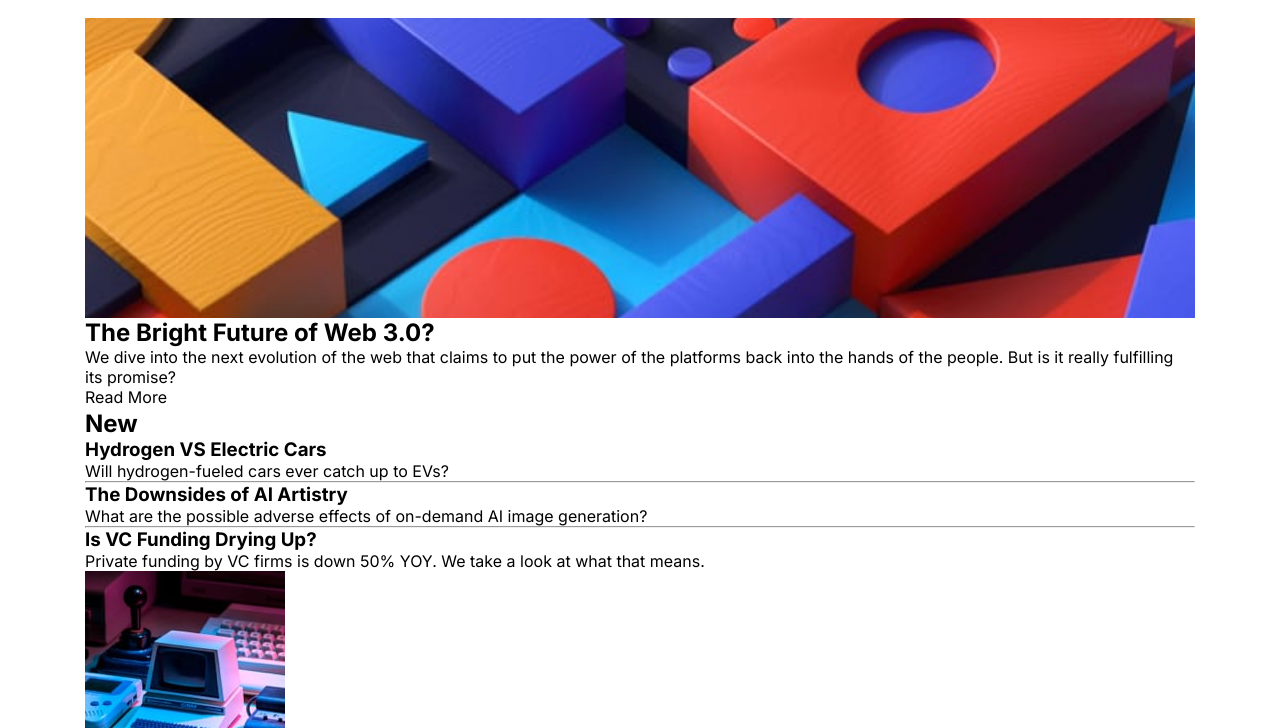
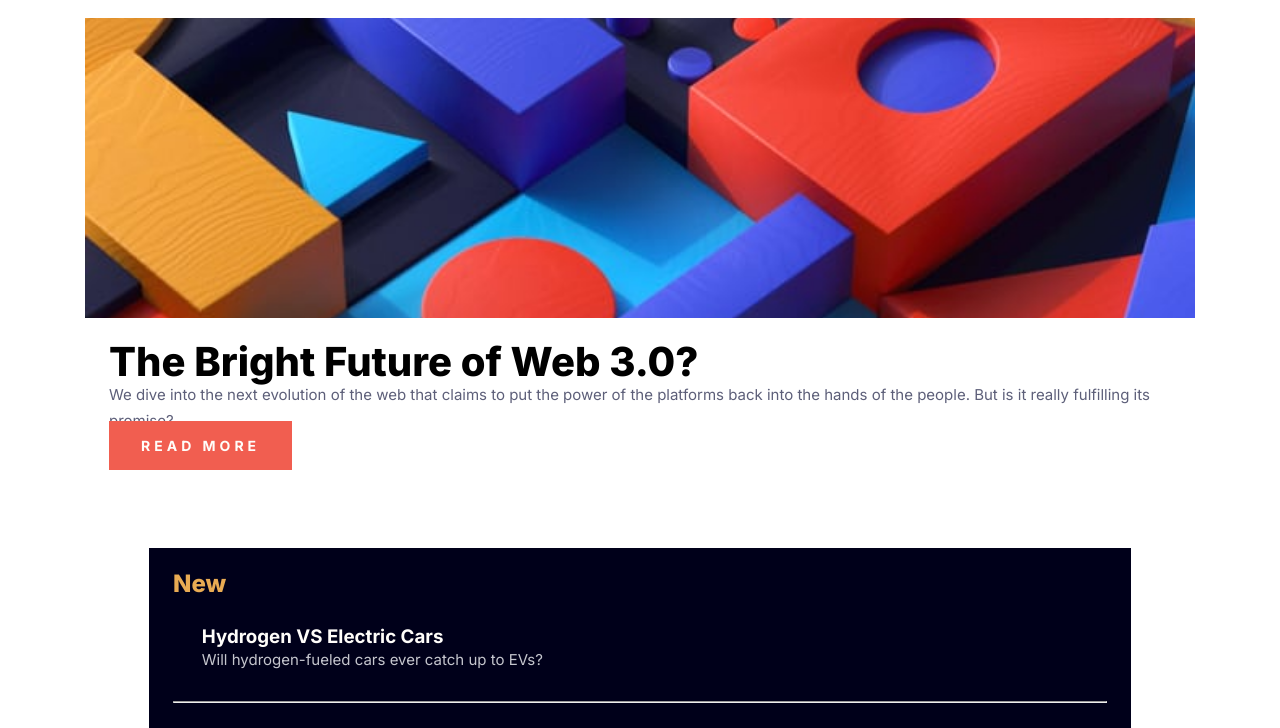
Before and after one commit to findech1/news-homepage, a plain HTML site: page index.html in a window 1280 px wide. Shown: the part 70-798 px from the top of the page. Drawn offline with Linux system fonts and the light colour scheme; files whose address does not match are found by name.

Commit message:
updated assignment

```diff
--- a/style.css
+++ b/style.css
@@ -130,3 +130,78 @@ header {
   background-size: 100% auto;
   block-size: 300px;
 }
+
+header section {
+  margin: 1.5em;
+  display:flex ;
+  flex-direction: column;
+}
+
+header h1 {
+  font-weight: 800;
+  font-size: 40px;
+  line-height: 40px;
+  display: inline-block;
+}
+
+header p {
+  font-style: normal;
+  font-weight: 400;
+  font-size: 15px;
+  line-height: 26px;
+  color: var(--dark-grayish-blue);
+  margin-top: 1rem 0.5rem 0;
+}
+
+header a {
+  text-transform: uppercase;
+  color: var(--off-white);
+  background-color: var(--primary-red);
+  padding: 1rem 2rem;
+  font-weight: 700;
+  font-size: 14px;
+  letter-spacing: 4px;
+  line-height: 24px;
+}
+header a:hover{
+  transition: 0.5s fadein;
+  background-color: var(--dark-blue);
+}
+
+.new {
+  background-color: var(--dark-blue);
+  padding: 1.5rem;
+  margin: 4rem;
+}
+
+.new h2 {
+color: var(--primary-orange);
+font-weight: 800;
+font-size: 24px;
+line-height: 24px;
+
+}
+
+.new article {
+  margin: 1.8rem;
+}
+
+.new h3 {
+  color: var(--off-white);
+}
+.new h3:hover {
+  color: var(--primary-orange);
+  transition: 0.5s fadein;
+}
+
+.new p {
+  font-size: 15px;
+  font-weight:400 ;
+  line-height: 24px;
+  color: var(--grayish-blue);
+}
+
+.new hr {
+  background-color: var(--grayish-blue);
+  height: 0.1rem;
+}
```
